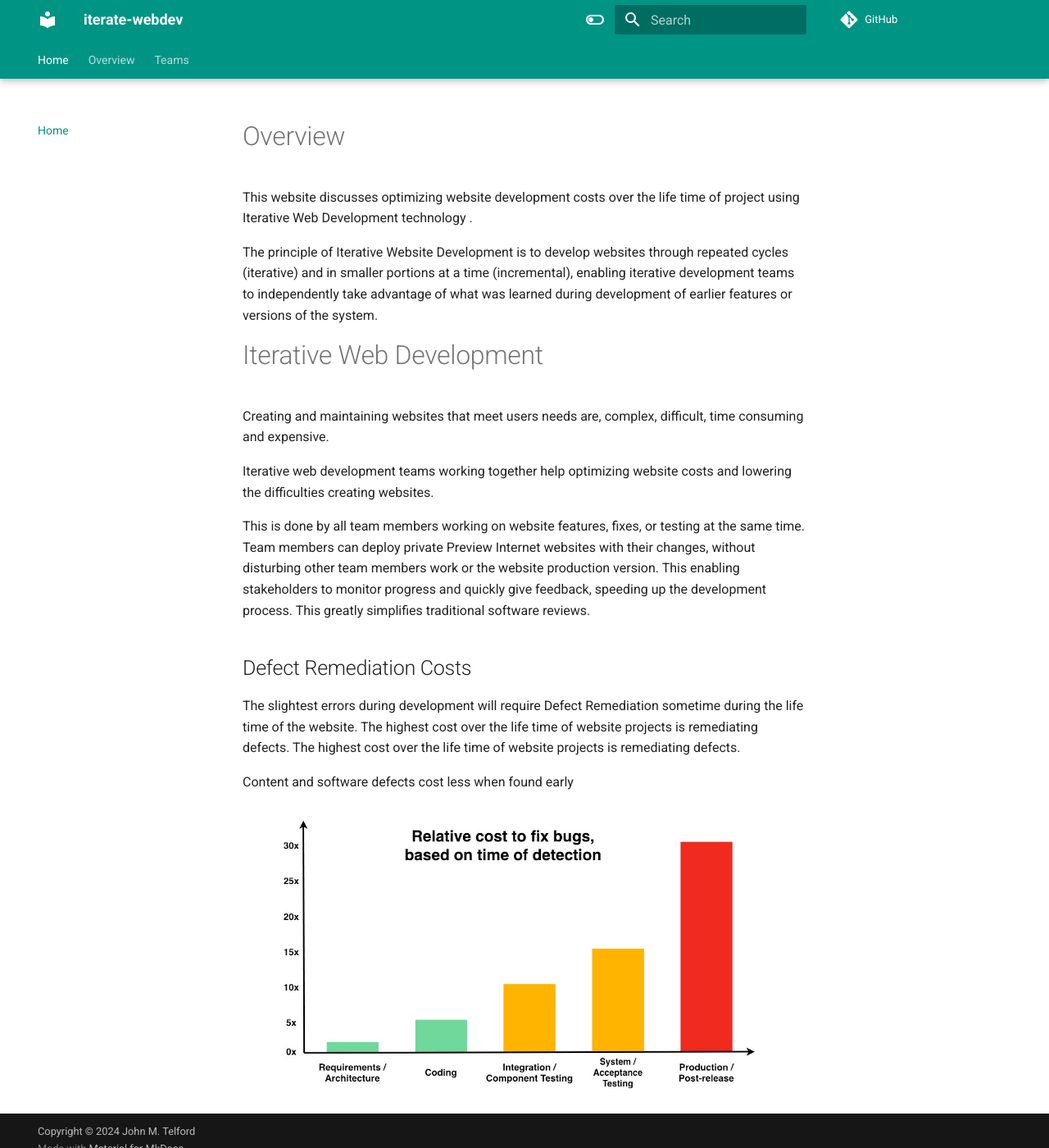
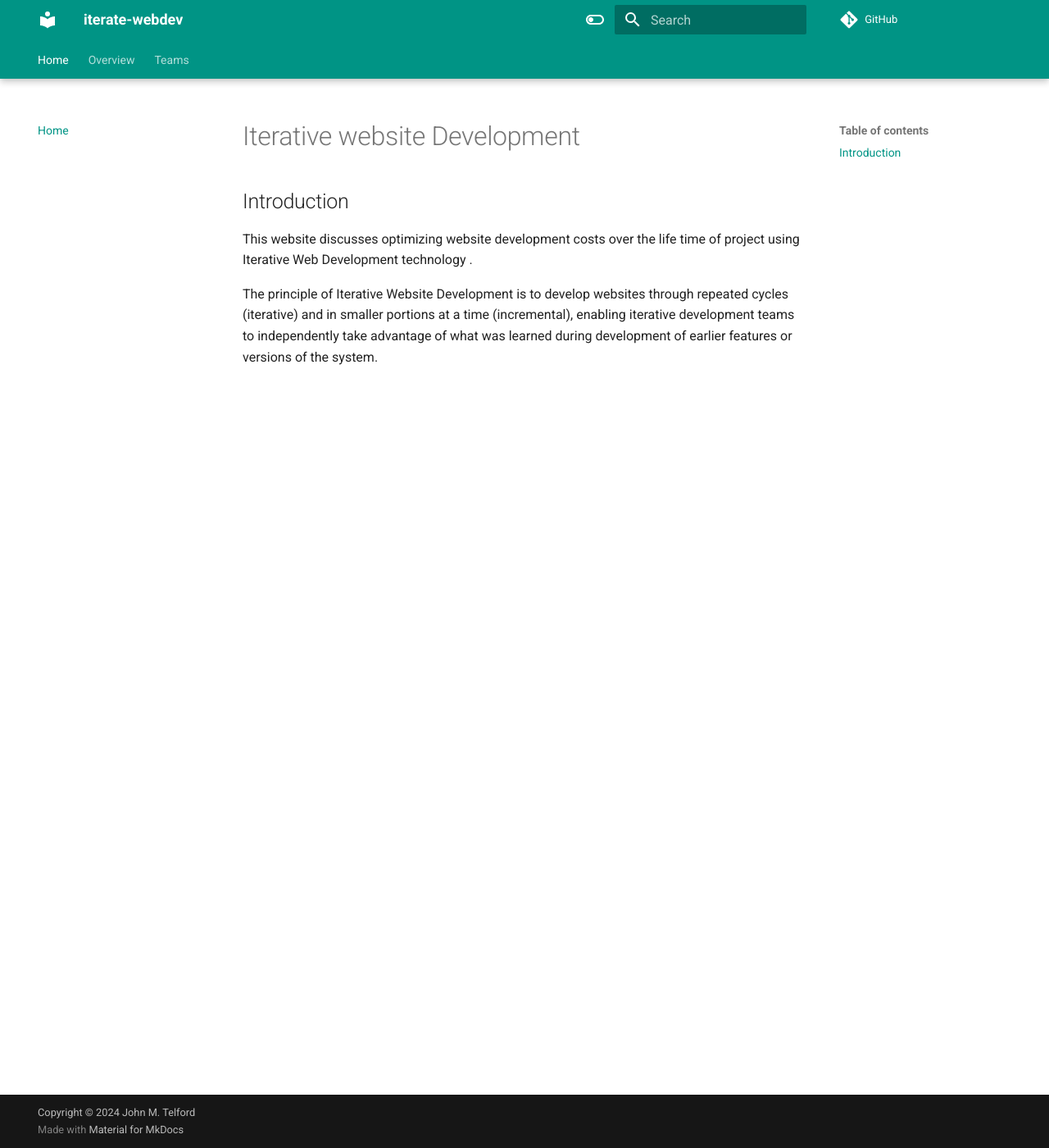
Before and after one commit to JohnTelford/iterate-webdev-cloudflare, an MkDocs documentation site: the page built from docs/index.md, in a window 1280 px wide and 1400 px high. Shown: the whole window at 82% size. Built offline with MkDocs 1.6.1 and Material for MkDocs 9.7.7, drawn with Linux system fonts in a browser that asks for light colours; comment, search, counter and statistics services are not loaded.

Commit message:
refactor - introduction and overview

```diff
--- a/docs/index.md
+++ b/docs/index.md
@@ -1,20 +1,7 @@
-# Overview
+# Iterative website Development
+
+## Introduction
 
 This website discusses optimizing website development costs over the life time of project using Iterative Web Development technology .
 
 The principle of Iterative Website Development is to develop websites through repeated cycles (iterative) and in smaller portions at a time (incremental), enabling iterative development teams to independently take advantage of what was learned during development of earlier features or versions of the system.
-
-# Iterative Web Development
-
-Creating and maintaining websites that meet users needs are, complex, difficult, time consuming and expensive.
-
-Iterative web development teams working together help optimizing website costs and lowering the difficulties creating websites.
-
-This is done by all team members working on website features, fixes, or testing at the same time. Team members can deploy private Preview Internet websites with their changes, without disturbing other team members work or the website production version. This enabling stakeholders to monitor progress and quickly give feedback, speeding up the development process. This greatly simplifies traditional software reviews.
-
-## Defect Remediation Costs
-The slightest errors during development will require Defect Remediation sometime during the life time of the website. The highest cost over the life time of website projects is remediating defects.  The highest cost over the life time of website projects is remediating defects.
-
-Content and software defects cost less when found early
-
-![bugFixChart](/img/bugFixChart.jpg){ width="700" }
```
Also changed, not shown: docs/iterate-webdev.md (added, +14 -0 lines), docs/overview.md (added, +20 -0 lines), 1 other file.
